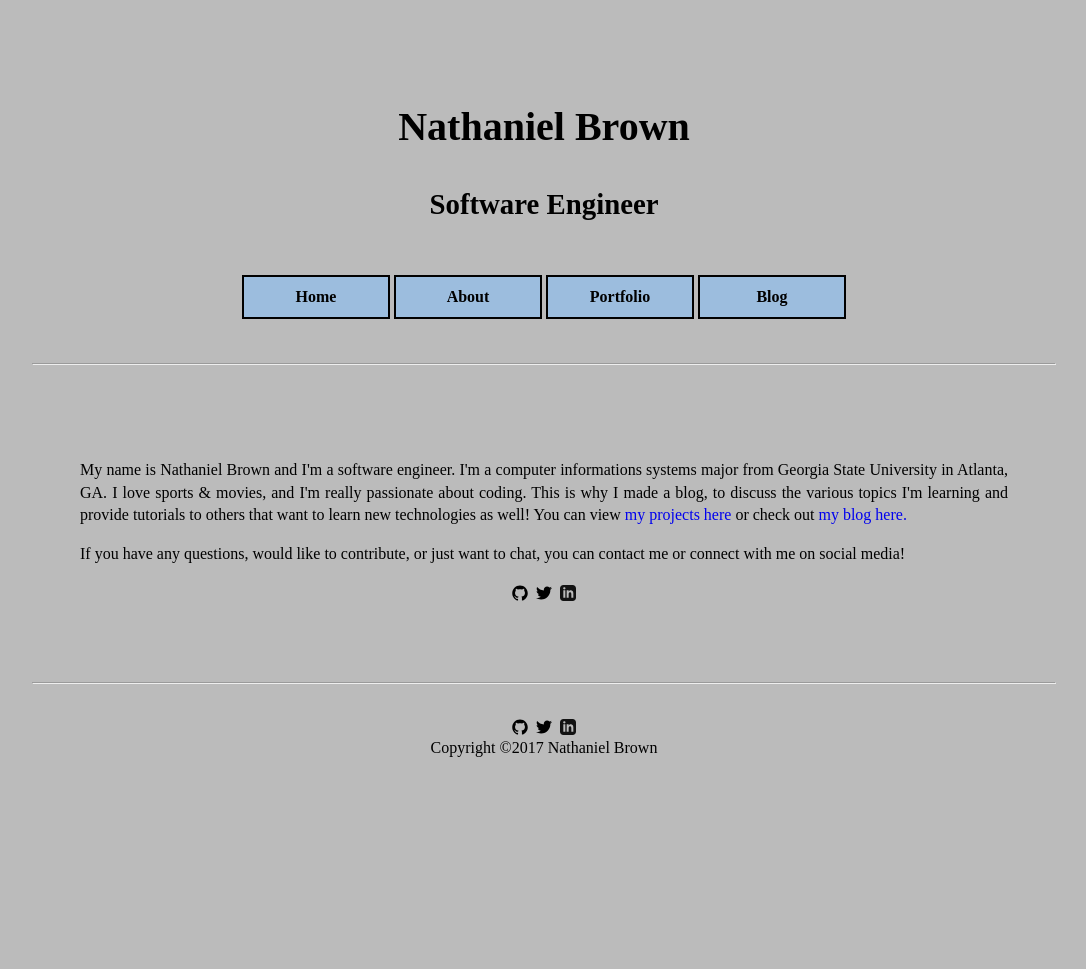
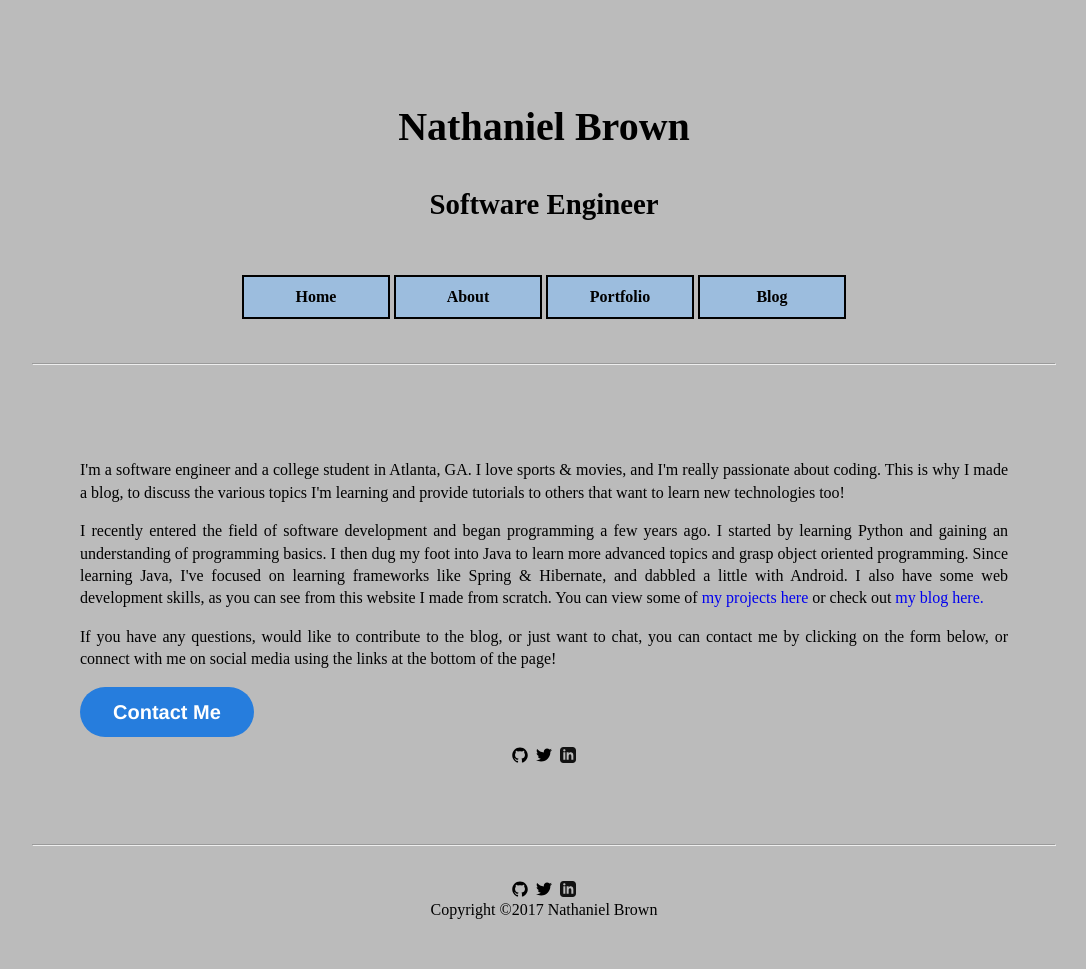
Before and after one commit to ngbcode/ngbcode.github.io, a Jekyll site: the page built from permalinks/about.md, in a window 1280 px wide. Shown: the whole page, without its empty margins (96-1182 px from the left). Built offline with Jekyll 4.4.1, drawn with Linux system fonts in a browser that asks for light colours; some web fonts are replaced; before the commit the page ends 900 px from its top, so only the background shows below that.

Commit message:
Updated about info and added contact form

```diff
--- a/_layouts/about.html
+++ b/_layouts/about.html
@@ -16,14 +16,23 @@
 <br>
 <section class="section">
     <p>
-        My name is Nathaniel Brown and I'm a software engineer. I'm a computer informations systems major from Georgia State University in Atlanta, GA. I love sports &amp; movies, and I'm really passionate about coding. This is why I made a blog, to discuss the various topics I'm learning and provide tutorials to others that want to learn new technologies as well! You can view <a href="/projects">my projects here</a> or check out <a href="/blog">my blog here.</a>
+        I'm a software engineer and a college student in Atlanta, GA. I love sports &amp; movies, and I'm really passionate about coding. This is why I made a blog, to discuss the various topics I'm learning and provide tutorials to others that want to learn new technologies too!
     </p>
-    <p>If you have any questions, would like to contribute, or just want to chat, you can contact me or connect with me on social media!</p>
+    <p>
+        I recently entered the field of software development and began programming a few years ago. I started by learning Python and gaining an understanding of programming basics. I then dug my foot into Java to learn more advanced topics and grasp object oriented programming. Since learning Java, I've focused on learning frameworks like Spring &amp; Hibernate, and dabbled a little with Android. I also have some web development skills, as you can see from this website I made from scratch. You can view some of <a href="/projects">my projects here</a> or check out <a href="/blog">my blog here.</a>
+    </p>
+    <p>
+        If you have any questions, would like to contribute to the blog, or just want to chat, you can contact me by clicking on the form below, or connect with me on social media using the links at the bottom of the page!
+    </p>
+    <!-- Typeform -->
+    <a class="typeform-share button" href="https://ngbrown11.typeform.com/to/O9zAFx" data-mode="popup" style="display:inline-block;text-decoration:none;background-color:#267DDD;color:white;cursor:pointer;font-family:Helvetica,Arial,sans-serif;font-size:20px;line-height:50px;text-align:center;margin:0;height:50px;padding:0px 33px;border-radius:25px;max-width:100%;white-space:nowrap;overflow:hidden;text-overflow:ellipsis;font-weight:bold;-webkit-font-smoothing:antialiased;-moz-osx-font-smoothing:grayscale;" target="_blank">Contact Me </a>
+    <script> (function() { var qs,js,q,s,d=document, gi=d.getElementById, ce=d.createElement, gt=d.getElementsByTagName, id="typef_orm_share", b="https://embed.typeform.com/"; if(!gi.call(d,id)){ js=ce.call(d,"script"); js.id=id; js.src=b+"embed.js"; q=gt.call(d,"script")[0]; q.parentNode.insertBefore(js,q) } })()
+    </script>
     <!-- Add social media buttons to span here -->
     <div id="social-media">
-        <a href="https://github.com/{{ include.username }}"><span class="icon icon--github">{% include icon-github.svg %}</span></a>
-        <a href="https://twitter.com/{{ include.username }}"><span class="icon icon--twitter">{% include icon-twitter.svg %}</span></a>
-        <a href="https://linkedin.com/in/{{ include.username }}"><span class="icon icon--linkedin">{% include icon-linkedin.svg %}</span></a>
+        <a href="https://github.com/{{ include.username }}" target="_blank"><span class="icon icon--github">{% include icon-github.svg %}</span></a>
+        <a href="https://twitter.com/{{ include.username }}" target="_blank"><span class="icon icon--twitter">{% include icon-twitter.svg %}</span></a>
+        <a href="https://linkedin.com/in/{{ include.username }}" target="_blank"><span class="icon icon--linkedin">{% include icon-linkedin.svg %}</span></a>
     </div>
 
 </section>
--- a/_layouts/default.html
+++ b/_layouts/default.html
@@ -11,9 +11,9 @@
 			<hr>
 		    <br>
 			<div id="social-media">
-		        <a href="https://github.com/ngbrown11"><span class="icon icon--github">{% include icon-github.svg %}</span></a>
-		        <a href="https://twitter.com/Mr_Innovative"><span class="icon icon--twitter">{% include icon-twitter.svg %}</span></a>
-		        <a href="https://linkedin.com/in/nathaniel-brown-597465b2"><span class="icon icon--linkedin">{% include icon-linkedin.svg %}</span></a>
+		        <a href="https://github.com/ngbrown11" target="_blank"><span class="icon icon--github">{% include icon-github.svg %}</span></a>
+		        <a href="https://twitter.com/Mr_Innovative" target="_blank"><span class="icon icon--twitter">{% include icon-twitter.svg %}</span></a>
+		        <a href="https://linkedin.com/in/nathaniel-brown-597465b2" target="_blank"><span class="icon icon--linkedin">{% include icon-linkedin.svg %}</span></a>
 		    </div>
 			<div class="copy"><span>Copyright &copy;2017 Nathaniel Brown</span></div>
 		</div>
```
